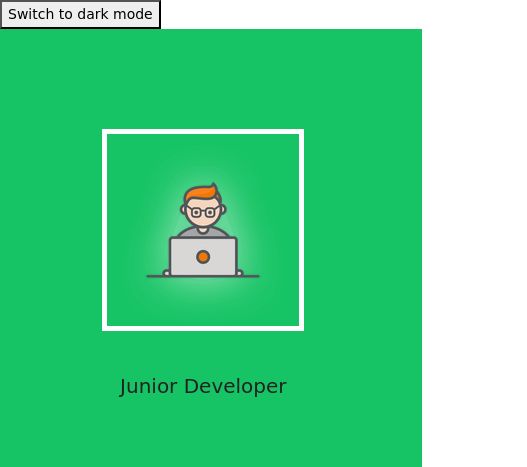
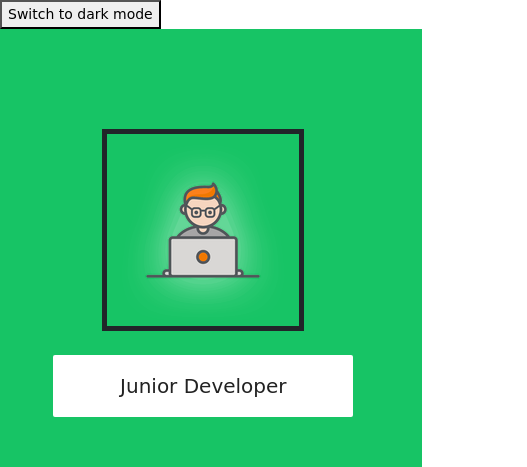
Before and after one commit to nafiuadegbite/dev-task-2, a plain HTML site: page index.html in a window 1280 px wide. Shown: the top 467 px of the page, 0-527 px from the left. Drawn offline with Linux system fonts and the light colour scheme.

Commit message:
Update styles.css

```diff
--- a/css/styles.css
+++ b/css/styles.css
@@ -27,6 +27,7 @@ hr.bio-list {
   padding-bottom: 15px;
   color: #222 !important;
   border-radius: 2px;
+  background: #ffffff;
   width: 300px;
 }
 .btn-profile:hover {
@@ -72,7 +73,7 @@ hr.bio-list {
   height: 100vh !important;
 }
 .avatar img {
-  border: 5px #ffffff solid;
+  border: 5px solid;
   margin-top: 100px;
 }
 .info-box {
```
